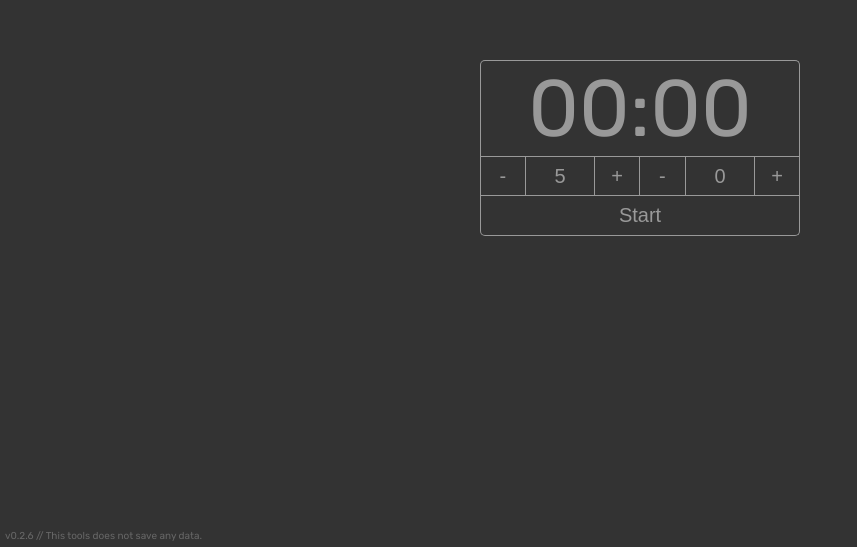
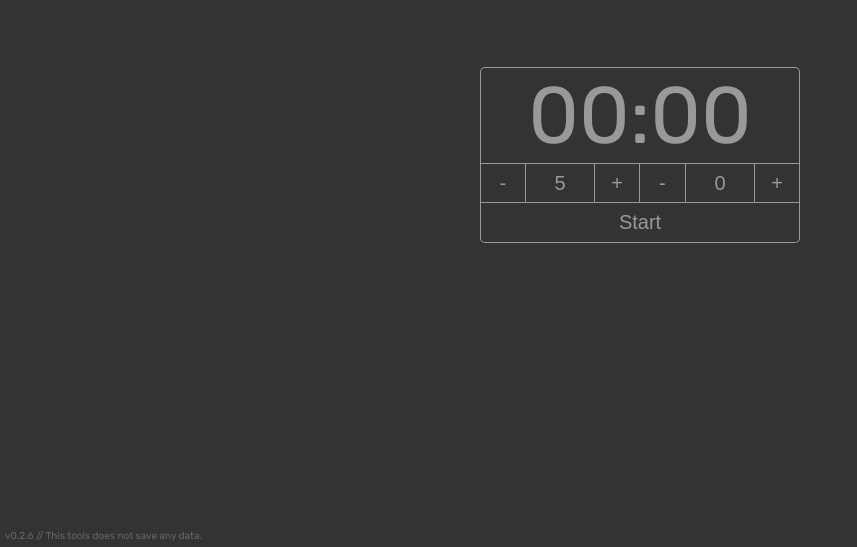
Before and after one commit to BillPepper/fl-timer, a website built with webpack: page src/index.html in a window 1280 px wide. Shown: the part 253-800 px from the top of the page, without its empty margins (0-857 px from the left). Built offline with nearby package versions, Linux system fonts and the light colour scheme.

Commit message:
fix alarm not coloring the whole background

```diff
--- a/src/style.css
+++ b/src/style.css
@@ -7,6 +7,7 @@ body {
   background-color: #333;
   color: #999;
   font-family: "Rubik", sans-serif;
+  height: 100vh;
 }
 
 h5 {
@@ -25,7 +26,7 @@ h5 {
   border-radius: 2px;
   width: 320px;
   margin: auto;
-  margin-top: calc(50vh - 87px);
+  transform: translateY(calc(50vh - 80px));
 }
 
 button,
```
